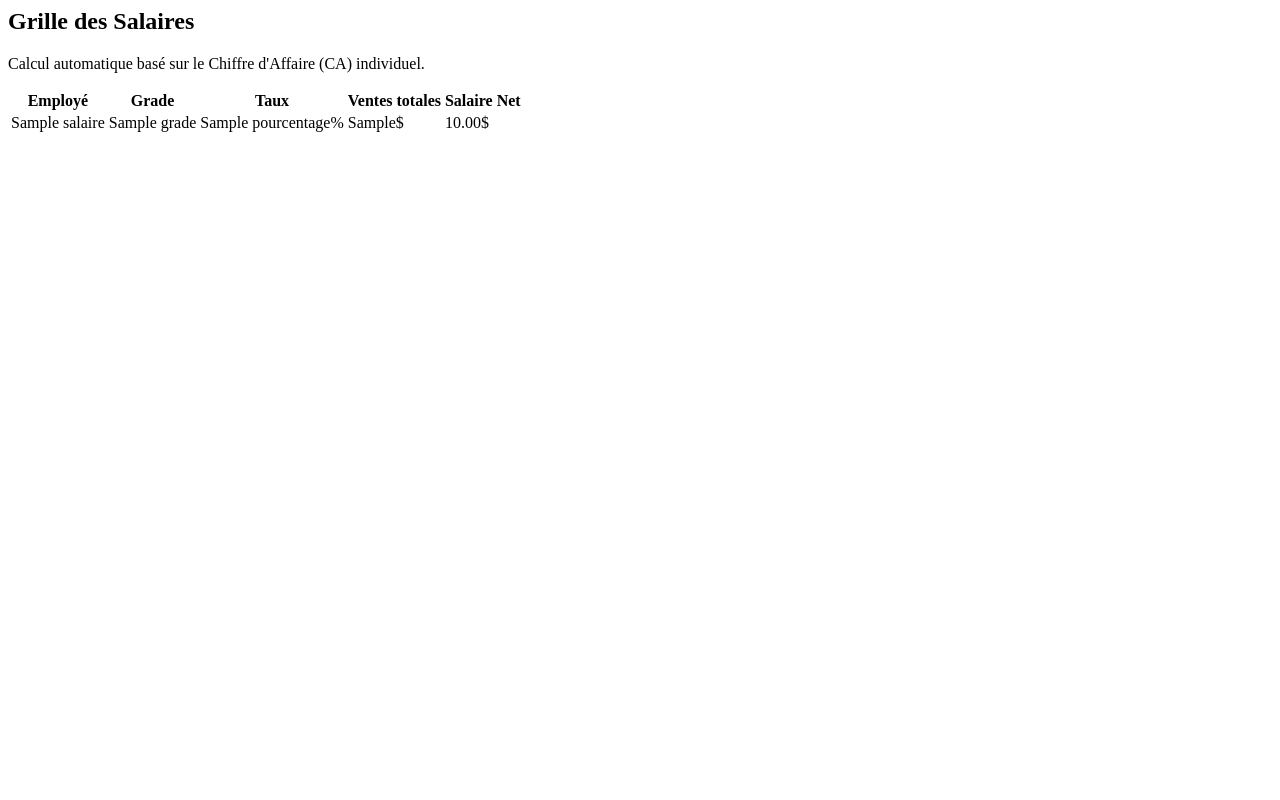
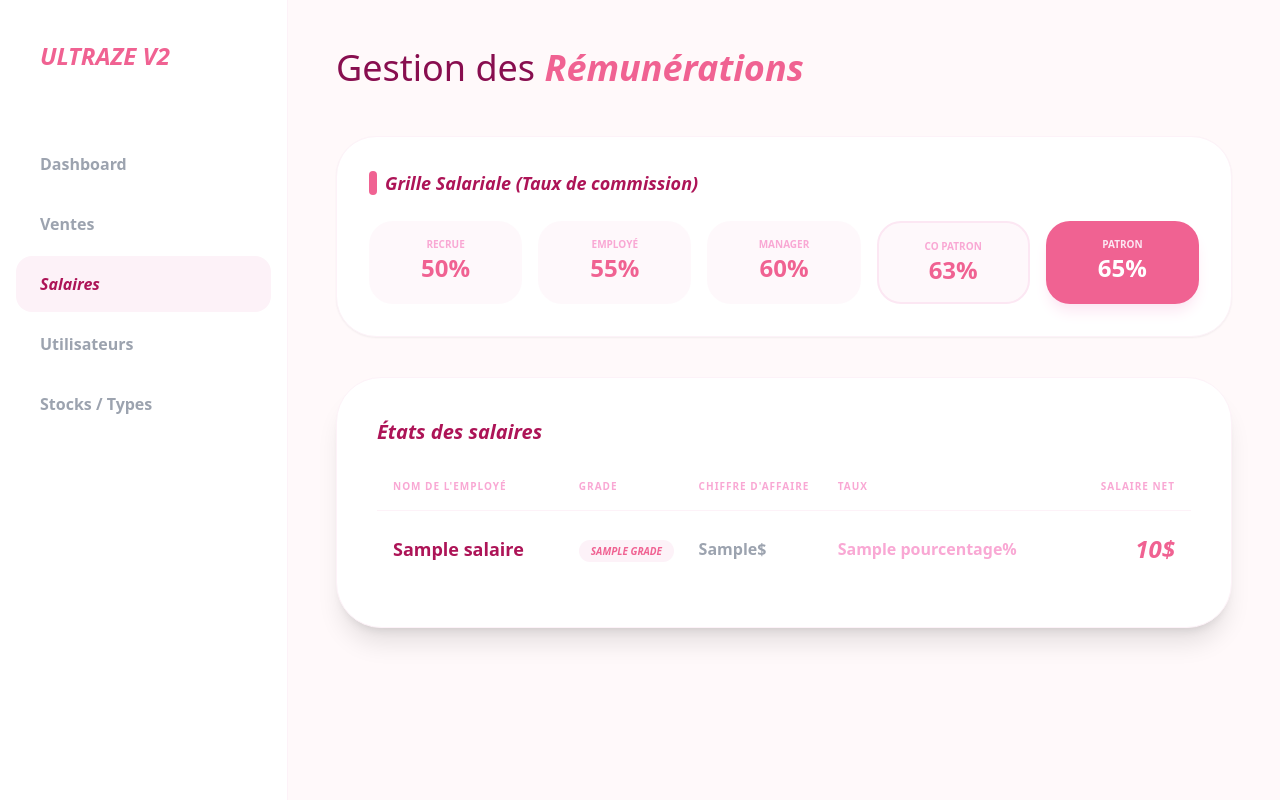
Before and after one commit to Hyuko123/comptabilit-, a Flask app: template templates/salaires.html in a window 1280 px wide. Run offline with Flask 3, Linux system fonts and the light colour scheme; the template is opened without the code that fills it: most values are stand-ins (such as "Sample title", 1, 10 or a date in 2020); some libraries are stand-ins or nearby versions.

Commit message:
Update salaires.html

```diff
--- a/templates/salaires.html
+++ b/templates/salaires.html
@@ -1,49 +1,104 @@
+<!DOCTYPE html>
+<html lang="fr">
+<head>
+    <meta charset="UTF-8">
+    <script src="https://cdn.tailwindcss.com"></script>
+    <title>Salaires | Ultraze</title>
+</head>
+<body class="bg-[#fff9fa] flex min-h-screen text-[#880e4f]">
+    <aside class="w-72 bg-white border-r border-pink-50 flex flex-col fixed h-full z-50">
+        <div class="p-10 mb-6"><h1 class="text-[#f06292] text-2xl font-black italic">ULTRAZE V2</h1></div>
+        <nav class="flex-1 px-4 space-y-1">
+            <a href="/dashboard" class="flex items-center gap-3 px-6 py-4 text-gray-400 font-bold hover:bg-pink-50 rounded-2xl transition">Dashboard</a>
+            <a href="/ventes" class="flex items-center gap-3 px-6 py-4 text-gray-400 font-bold hover:bg-pink-50 rounded-2xl transition">Ventes</a>
+            <a href="/salaires" class="flex items-center gap-3 px-6 py-4 bg-pink-50 text-[#ad1457] font-bold rounded-2xl italic">Salaires</a>
+            <a href="/utilisateurs" class="flex items-center gap-3 px-6 py-4 text-gray-400 font-bold hover:bg-pink-50 rounded-2xl transition">Utilisateurs</a>
+            <a href="/types-ventes" class="flex items-center gap-3 px-6 py-4 text-gray-400 font-bold hover:bg-pink-50 rounded-2xl transition">Stocks / Types</a>
+        </nav>
+    </aside>
+
     <main class="ml-72 flex-1 p-12">
         <header class="mb-12">
-        <h2 class="text-4xl font-light">Grille des <span class="font-black italic text-[#f06292]">Salaires</span></h2>
-        <p class="text-pink-300 mt-2 italic">Calcul automatique basé sur le Chiffre d'Affaire (CA) individuel.</p>
+            <h2 class="text-4xl font-light">Gestion des <span class="font-black italic text-[#f06292]">Rémunérations</span></h2>
         </header>
 
-    <div class="grid grid-cols-1 gap-6">
-        <div class="bg-white p-8 rounded-[45px] shadow-xl border border-pink-50">
+        <div class="grid grid-cols-1 gap-10">
+
+            <div class="bg-white p-8 rounded-[40px] shadow-sm border border-pink-50">
+                <h3 class="text-lg font-black mb-6 italic text-[#ad1457] flex items-center gap-2">
+                    <span class="w-2 h-6 bg-[#f06292] rounded-full"></span>
+                    Grille Salariale (Taux de commission)
+                </h3>
+                <div class="grid grid-cols-5 gap-4">
+                    <div class="bg-pink-50/50 p-4 rounded-3xl text-center">
+                        <p class="text-[10px] font-bold text-pink-300 uppercase">Recrue</p>
+                        <p class="text-2xl font-black text-[#f06292]">50%</p>
+                    </div>
+                    <div class="bg-pink-50/50 p-4 rounded-3xl text-center">
+                        <p class="text-[10px] font-bold text-pink-300 uppercase">Employé</p>
+                        <p class="text-2xl font-black text-[#f06292]">55%</p>
+                    </div>
+                    <div class="bg-pink-50/50 p-4 rounded-3xl text-center">
+                        <p class="text-[10px] font-bold text-pink-300 uppercase">Manager</p>
+                        <p class="text-2xl font-black text-[#f06292]">60%</p>
+                    </div>
+                    <div class="bg-pink-50/50 p-4 rounded-3xl text-center border-2 border-pink-100">
+                        <p class="text-[10px] font-bold text-pink-300 uppercase">Co Patron</p>
+                        <p class="text-2xl font-black text-[#f06292]">63%</p>
+                    </div>
+                    <div class="bg-[#f06292] p-4 rounded-3xl text-center shadow-lg shadow-pink-100">
+                        <p class="text-[10px] font-bold text-pink-100 uppercase">Patron</p>
+                        <p class="text-2xl font-black text-white">65%</p>
+                    </div>
+                </div>
+            </div>
+
+            <div class="bg-white p-10 rounded-[45px] shadow-xl border border-pink-50">
+                <h3 class="text-xl font-black mb-8 italic text-[#ad1457]">États des salaires</h3>
+
+                <div class="overflow-hidden">
                     <table class="w-full text-left">
                         <thead>
                             <tr class="text-[10px] uppercase font-bold text-pink-300 tracking-widest border-b border-pink-50">
-                        <th class="pb-4 px-4">Employé</th>
+                                <th class="pb-4 px-4">Nom de l'employé</th>
                                 <th class="pb-4">Grade</th>
+                                <th class="pb-4">Chiffre d'Affaire</th>
                                 <th class="pb-4">Taux</th>
-                        <th class="pb-4">Ventes totales</th>
-                        <th class="pb-4 text-right">Salaire Net</th>
+                                <th class="pb-4 text-right px-4">Salaire Net</th>
                             </tr>
                         </thead>
                         <tbody class="divide-y divide-pink-50">
+                            {% if salaires %}
                                 {% for s in salaires %}
-                    <tr class="group hover:bg-pink-50/30 transition-all">
-                        <td class="py-6 px-4">
-                            <span class="font-bold text-[#ad1457]">{{ s.nom }}</span>
-                        </td>
+                                <tr class="group hover:bg-pink-50/20 transition-all">
+                                    <td class="py-6 px-4 font-bold text-[#ad1457] text-lg">{{ s.nom }}</td>
                                     <td>
-                            <span class="px-3 py-1 bg-pink-100 text-[#f06292] rounded-full text-xs font-black italic">
+                                        <span class="px-3 py-1 bg-pink-50 text-[#f06292] rounded-full text-[10px] font-black uppercase italic">
                                             {{ s.grade }}
                                         </span>
                                     </td>
-                        <td class="font-bold text-gray-400">{{ s.pourcentage }}%</td>
-                        <td class="font-bold text-[#ad1457]">{{ s.chiffre_affaire }}$</td>
-                        <td class="text-right">
+                                    <td class="font-bold text-gray-400">{{ s.chiffre_affaire }}$</td>
+                                    <td class="font-bold text-pink-300">{{ s.pourcentage }}%</td>
+                                    <td class="text-right px-4">
                                         <span class="text-2xl font-black italic text-[#f06292]">
-                                {{ "%.2f"|format(s.salaire_net) }}$
+                                            {{ "%.0f"|format(s.salaire_net) }}$
                                         </span>
                                     </td>
                                 </tr>
                                 {% endfor %}
+                            {% else %}
+                                <tr>
+                                    <td colspan="5" class="py-20 text-center">
+                                        <p class="text-pink-200 italic">En attente de données (Veuillez enregistrer des ventes)...</p>
+                                    </td>
+                                </tr>
+                            {% endif %}
                         </tbody>
                     </table>
-
-            {% if not salaires %}
-                <div class="text-center py-10">
-                    <p class="text-pink-300 italic">Aucune donnée disponible.</p>
-                </div>
-            {% endif %}
                 </div>
             </div>
+
+        </div>
     </main>
+</body>
+</html>
```
Lines whose indentation alone changed are shown as unchanged.
